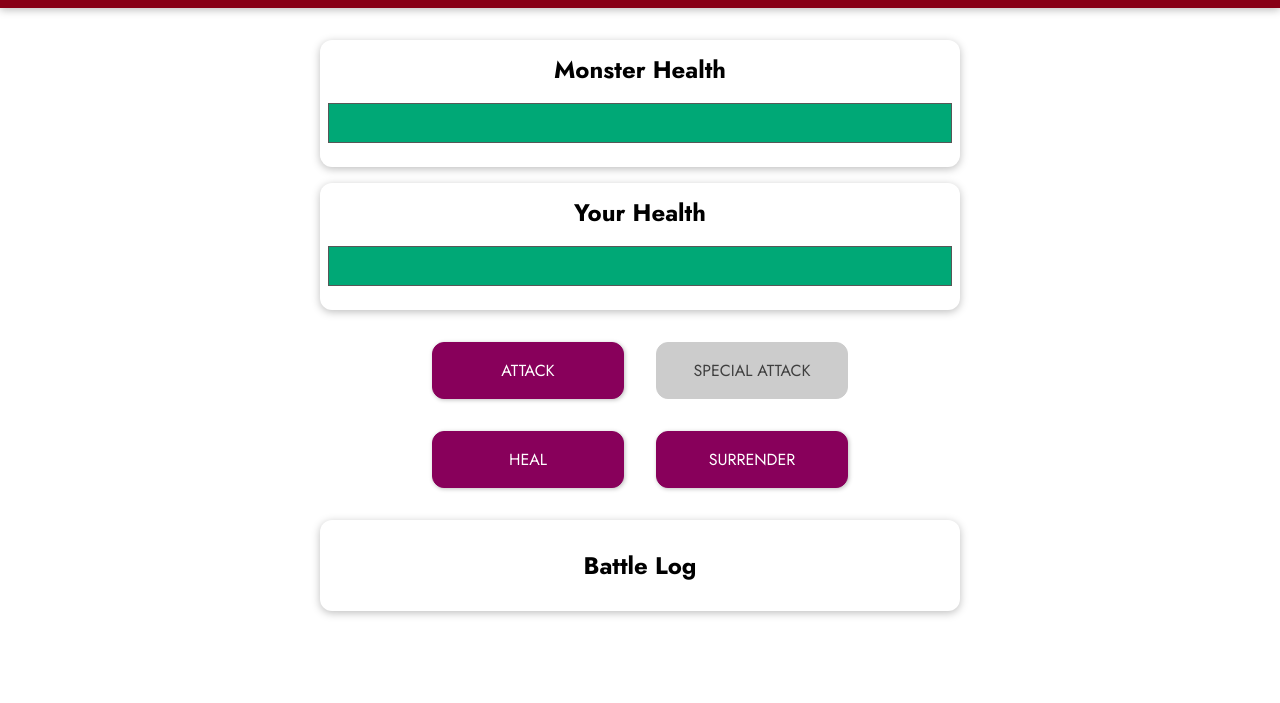
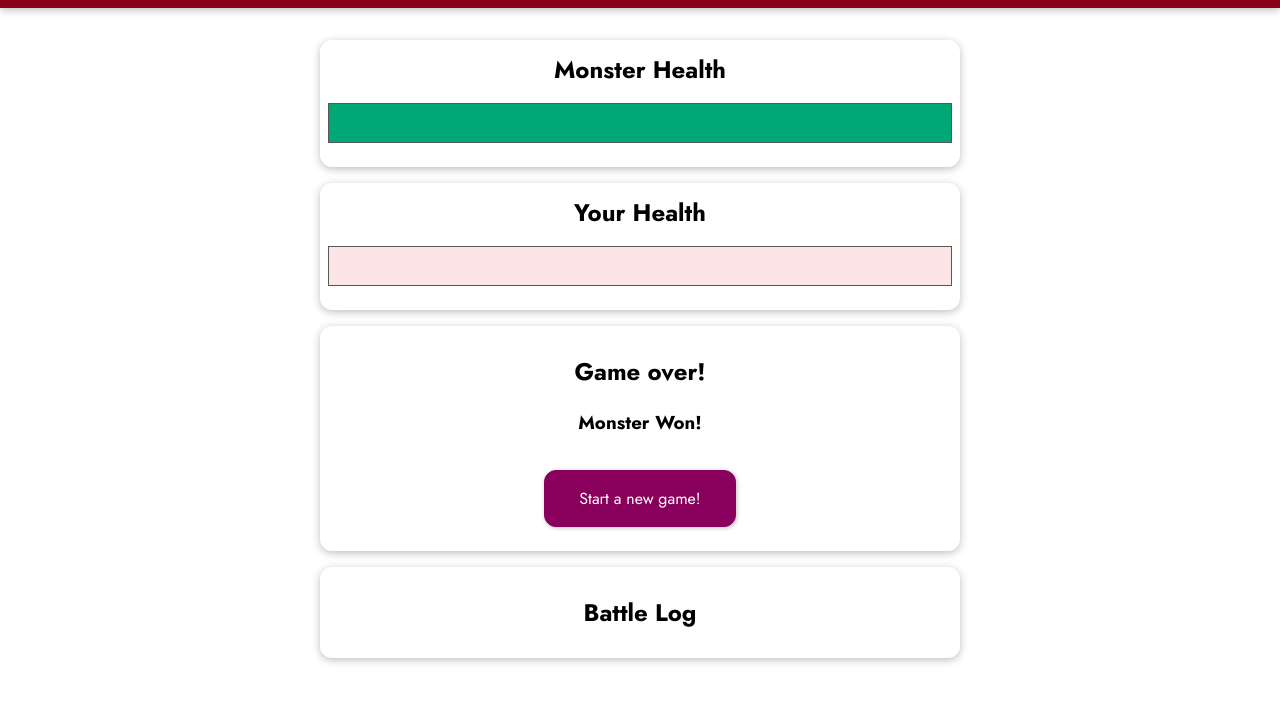
Before and after one commit to SottoMayor/Vue-Monster-slayer, a plain HTML site: page index.html in a window 1280 px wide. Both pictures are taken after a click on the button "SURRENDER". Shown: the part 97-800 px from the top of the page. Drawn offline with nearby package versions, Linux system fonts and the light colour scheme.

Commit message:
Adding the 'restart game' and 'surrender' functionalities

```diff
--- a/app.js
+++ b/app.js
@@ -52,6 +52,16 @@ Vue.createApp({
             }
 
             this.attackPlayer()
+        },
+        restartGame() {
+            this.playerHealth = 100
+            this.monsterHealth = 100
+            this.rounds = 0
+            this.whoWon = ''
+        },
+        surrender() {
+            this.whoWon = 'monster'
+            this.playerHealth = 0
         }
     },
     computed: {
--- a/index.html
+++ b/index.html
@@ -34,12 +34,14 @@
         <h3 v-if="whoWon === 'draw'">Draw!</h3>
         <h3 v-else-if="whoWon === 'player'">Player Won!</h3>
         <h3 v-else-if="whoWon === 'monster'">Monster Won!</h3>
+        <button @click="restartGame">Start a new game!</button>
       </section>
-      <section id="controls">
+      <!-- <section id="controls" v-if="whoWon === ''"> -->
+      <section id="controls" v-else>
         <button @click="attackMonster">ATTACK</button>
         <button :disabled="buttonDisabledCondition" @click="specialAttackMonster">SPECIAL ATTACK</button>
         <button @click="healPlayer">HEAL</button>
-        <button>SURRENDER</button>
+        <button @click="surrender">SURRENDER</button>
       </section>
       <section id="log" class="container">
         <h2>Battle Log</h2>
```
